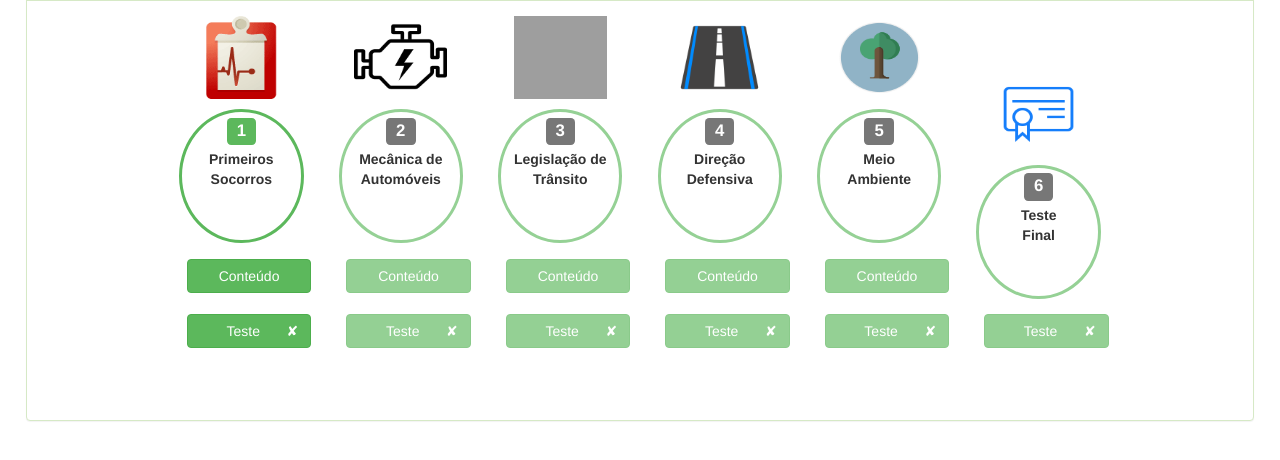
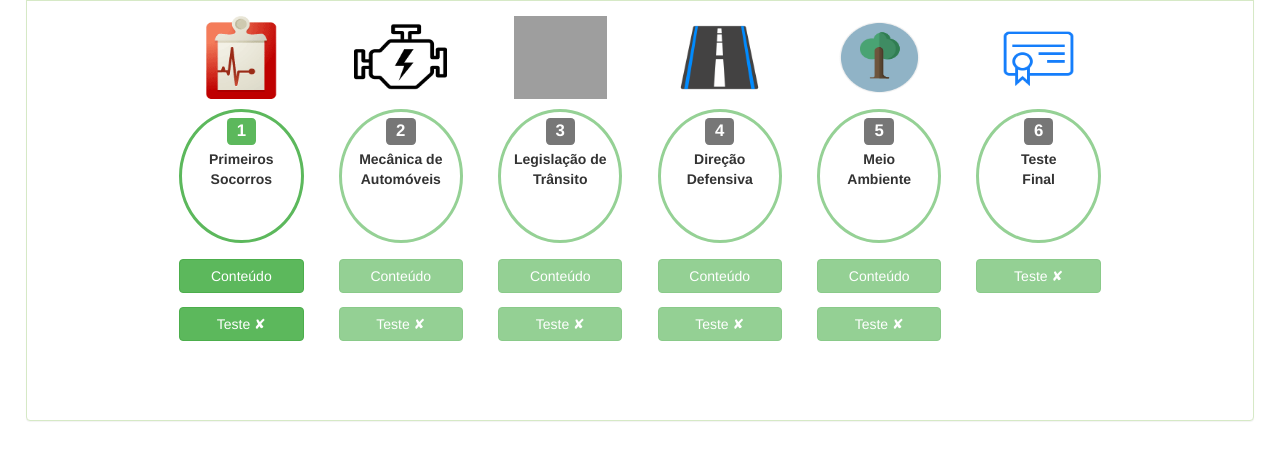
Before and after one commit to Jotasz/Sinaliza, a PHP site: page /gui/main.php in a window 1280 px wide. Shown: the part 237-697 px from the top of the page. Run offline with PHP 8.4, Linux system fonts and the light colour scheme; the visitor is signed in with stand-in values (Sample User, id 1); data that the repository does not hold is empty; grey boxes are pictures that could not be loaded.

Commit message:
continuação da implmentação de acesso aos testes

```diff
--- a/css/elements.css
+++ b/css/elements.css
@@ -46,8 +46,6 @@
 
 #block_button{
     width:80%;
-    margin-left: 10%;
-    margin-bottom: 5%;
 }
 
 #alternative{
--- a/gui/nucleo.php
+++ b/gui/nucleo.php
@@ -14,7 +14,11 @@ function print_mods($mod){
         <input type="hidden" name="modulo" value="1">
         <input type="submit" value="Conteúdo" class="btn btn-success" id="block_button">
     </form>
-    <button class="btn btn-success" id="block_button">Teste <span style="float: right"><?php echo ($mod > 1) ? "&#10003" : "&#10008"; ?></span></button>
+    <form action="../gui/infoteste.php" method="post">
+    	<input type="hidden" name="modulo" value="1">
+    	<input type="submit" value="Teste <?php echo ($mod > 1) ? "&#10003" : "&#10008"; ?>" class="btn btn-success" id="block_button">
+    </form>
+
 </div>
 
 <!-- MÓDULO MEC -->
@@ -28,7 +32,10 @@ function print_mods($mod){
         <input type="hidden" name="modulo" value="2">
         <input type="submit" value="Conteúdo" class="btn btn-success" <?php echo ($mod >= 2) ? "" : "disabled"; ?> id="block_button">
     </form>
-    <button class="btn btn-success" <?php echo ($mod >= 2) ? "" : "disabled"; ?> id="block_button">Teste <span style="float: right"><?php echo ($mod > 2) ? "&#10003" : "&#10008"; ?></span></button>
+    <form action="../gui/infoteste.php" method="post">
+    	<input type="hidden" name="modulo" value="2">
+    	<input type="submit" value="Teste <?php echo ($mod > 2) ? "&#10003" : "&#10008"; ?>" <?php echo ($mod >= 2) ? "" : "disabled"; ?> class="btn btn-success" id="block_button">
+    </form>
 </div>
 
 <!-- MÓDULO LEG -->
@@ -42,7 +49,10 @@ function print_mods($mod){
         <input type="hidden" name="modulo" value="3">
         <input type="submit" value="Conteúdo" class="btn btn-success" <?php echo ($mod >= 3) ? "" : "disabled"; ?> id="block_button">
     </form>
-    <button class="btn btn-success" <?php echo ($mod >= 3) ? "" : "disabled"; ?> id="block_button">Teste <span style="float: right"><?php echo ($mod > 3) ? "&#10003" : "&#10008"; ?></span></button>
+    <form action="../gui/infoteste.php" method="post">
+    	<input type="hidden" name="modulo" value="3">
+    	<input type="submit" value="Teste <?php echo ($mod > 3) ? "&#10003" : "&#10008"; ?>" <?php echo ($mod >= 3) ? "" : "disabled"; ?> class="btn btn-success" id="block_button">
+    </form>
 </div>
 
 <!-- MÓDULO DIR -->
@@ -56,7 +66,10 @@ function print_mods($mod){
         <input type="hidden" name="modulo" value="4">
         <input type="submit" value="Conteúdo" class="btn btn-success" <?php echo ($mod >= 4) ? "" : "disabled"; ?> id="block_button">
     </form>
-    <button class="btn btn-success" <?php echo ($mod >= 4) ? "" : "disabled"; ?> id="block_button">Teste <span style="float: right"><?php echo ($mod > 4) ? "&#10003" : "&#10008"; ?></span></button>
+    <form action="../gui/infoteste.php" method="post">
+    	<input type="hidden" name="modulo" value="4">
+    	<input type="submit" value="Teste <?php echo ($mod > 4) ? "&#10003" : "&#10008"; ?>" <?php echo ($mod >= 4) ? "" : "disabled"; ?> class="btn btn-success" id="block_button">
+    </form>
 </div>
 
 <!-- MÓDULO MAM -->
@@ -70,7 +83,10 @@ function print_mods($mod){
         <input type="hidden" name="modulo" value="5">
         <input type="submit" value="Conteúdo" class="btn btn-success" <?php echo ($mod >= 5) ? "" : "disabled"; ?> id="block_button">
     </form>
-    <button class="btn btn-success" <?php echo ($mod >= 5) ? "" : "disabled"; ?> id="block_button">Teste <span style="float: right"><?php echo ($mod > 5) ? "&#10003" : "&#10008"; ?></span></button>
+    <form action="../gui/infoteste.php" method="post">
+    	<input type="hidden" name="modulo" value="5">
+    	<input type="submit" value="Teste <?php echo ($mod > 5) ? "&#10003" : "&#10008"; ?>" <?php echo ($mod >= 5) ? "" : "disabled"; ?> class="btn btn-success" id="block_button">
+    </form>
 </div>
 
 
@@ -82,8 +98,14 @@ function print_mods($mod){
         <p id="block_label_number"><span class="label label-default">6</span></p>
         <p id="block_label_name">Teste<br>Final</p>
     </div>
-    <!--<button class="btn btn-success" disabled id="block_button">Conteúdo</button>-->
-    <button class="btn btn-success" <?php echo ($mod >= 6) ? "" : "disabled"; ?> id="block_button">Teste <span style="float: right"><?php echo ($mod > 6) ? "&#10003" : "&#10008"; ?></span></button>
+    <form action="../gui/infoteste.php" method="post">
+    	<input type="hidden" name="modulo" value="6">
+    	<input type="submit" value="Teste <?php echo ($mod > 6) ? "&#10003" : "&#10008"; ?>" <?php echo ($mod >= 6) ? "" : "disabled"; ?> class="btn btn-success" id="block_button">
+    </form>
+    <form action="conteudo.php" method="post" style="color: white; visibility: hidden">
+        <input type="hidden" name="modulo" value="5">
+        <input type="submit" value="Conteúdo" class="btn btn-success" <?php echo ($mod >= 5) ? "" : "disabled"; ?> id="block_button">
+    </form>
 </div>
 <?php
 }
--- a/infra/DAO.php
+++ b/infra/DAO.php
@@ -132,6 +132,14 @@ class DAO {
 
     }
 
+    public static function getModNome($mod){
+    	$stmt = self::$pdo_instance->prepare("SELECT nome FROM modulo WHERE tipo=:tipo");
+    	$stmt->bindValue(":tipo", $mod);
+    	$stmt->execute();
+    	$modulo =  $stmt->fetch(PDO::FETCH_ASSOC);
+    	return $modulo["nome"];
+    }
+
 }
 
 ?>
```
Also changed, not shown: banco/modulos.sql (added, +7 -0 lines), gui/infoteste.php (+19 -9 lines), gui/teste_gui.php (+6 -2 lines).
